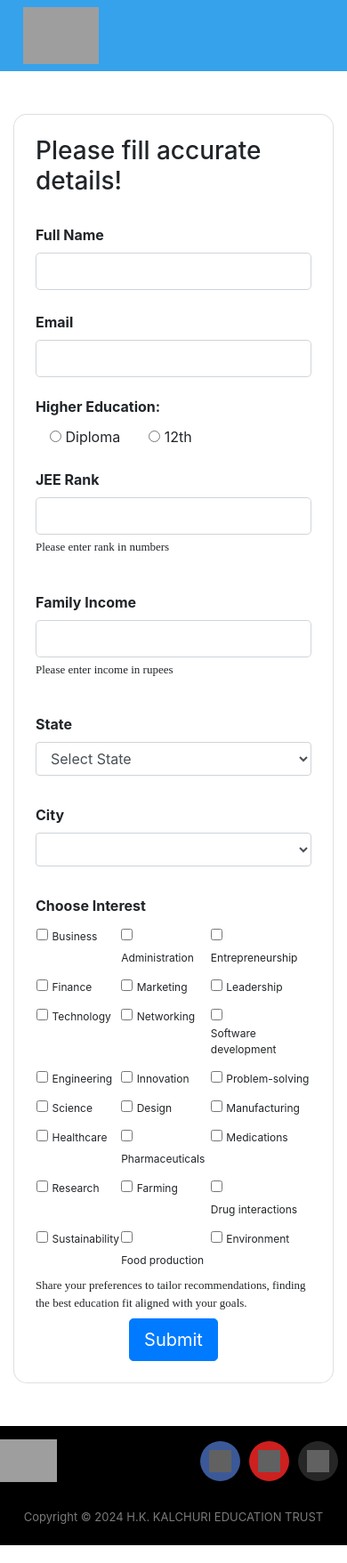
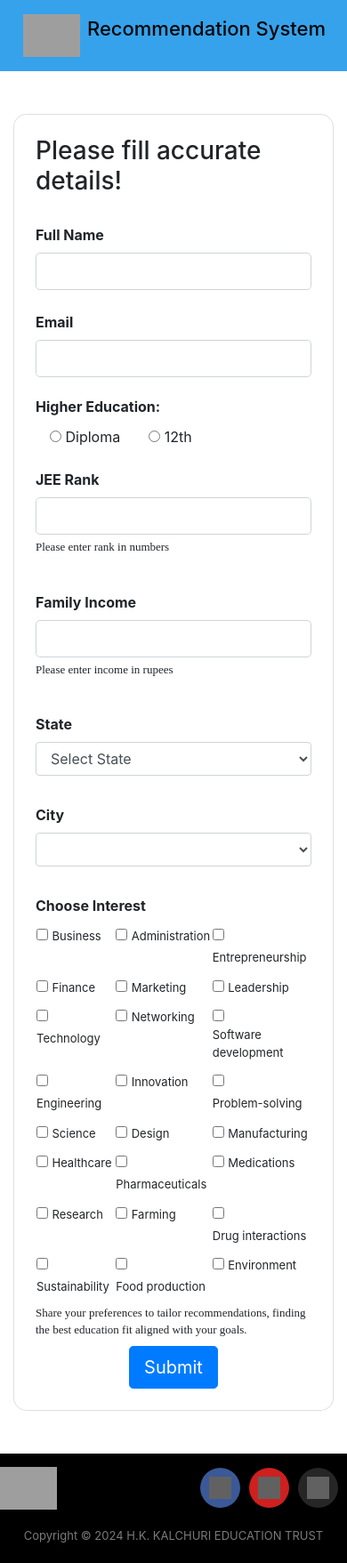
Before and after one commit to Mann14/college-recommendation-system, a Flask app: page /form in a window 390 px wide. Shown: the whole page at 89% size. Run offline with Flask 3, Linux system fonts and the light colour scheme; lists and menus that the app fills with data are empty; grey boxes are pictures that could not be loaded.

Commit message:
change in header

```diff
--- a/static/style.css
+++ b/static/style.css
@@ -51,7 +51,7 @@ input::-webkit-inner-spin-button {
         padding: 0;
     }
     .grid-item label{
-        font-size: 12px;
+        font-size: 13px;
     }
 }
 .grid-item {
--- a/templates/base.html
+++ b/templates/base.html
@@ -4,9 +4,11 @@
     <meta charset="UTF-8">
     <meta name="viewport" content="width=device-width, initial-scale=1.0">
     <title>{% block title %}Recommendation System{% endblock %}</title>
-    <!-- Add any additional CSS or JavaScript links here -->
-    <link rel="stylesheet" href="static/style.css">
     <style>
+        body {
+          margin: 0;
+          padding: 0;
+      }
       /* Sticky button styles */
       .sticky-button {
           position: fixed;
@@ -63,13 +65,13 @@
       }
 
       .navbar img {
-          height: 4rem;
+          /* height: 3rem; */
           left: 0;
           top: 0;
       }
 
       .logo img {
-          height: 4rem;
+          height: 3rem;
       }
 
       .footer {
@@ -87,10 +89,7 @@
           padding: 0; /* Add padding to the iframe content */
           box-sizing: border-box; /* Include padding and border in the total width and height */
       }
-      body {
-          margin: 0;
-          padding: 0;
-      }
+
 
 
       .footer-sec {
@@ -138,11 +137,22 @@
       }
 
       .copyright {
-          margin-top: 30px;
+          margin-top: 20px;
           color: #7A7A7A;
           text-align: center;
       }
-
+      .heading p{
+        font-size: 30px;
+      }
+      .heading{
+        margin: auto;
+      }
+      @media screen and (max-width:600px)
+      {
+        .heading p{
+            font-size: 22px;
+        }
+      }
 
   </style>
 </head>
@@ -151,7 +161,9 @@
         <div class="logo">
             <img src="https://www.admissionindia.net/uploads/colleges/31/logo.png" alt="logo">
         </div>
-        <h1>Recommendation System</h1>
+        <div class="heading">
+            <p>Recommendation System</p>
+        </div>
         <!--<button class="sticky-button" onclick="toggleIframe()">Open Carousel</button>-->
 
         <!-- IFrame container
--- a/templates/index.html
+++ b/templates/index.html
@@ -137,7 +137,7 @@
 
                         <div class="form-outline">
                           <label class="form-label font-weight-bold" for="city">City</label>
-                          <select id ="city" class="form-control" name="City" required></select>
+                          <select id ="city" class="form-control" name="City" required ></select>
                           <script language="javascript">print_state("state");</script>
                         </div>
 
```
